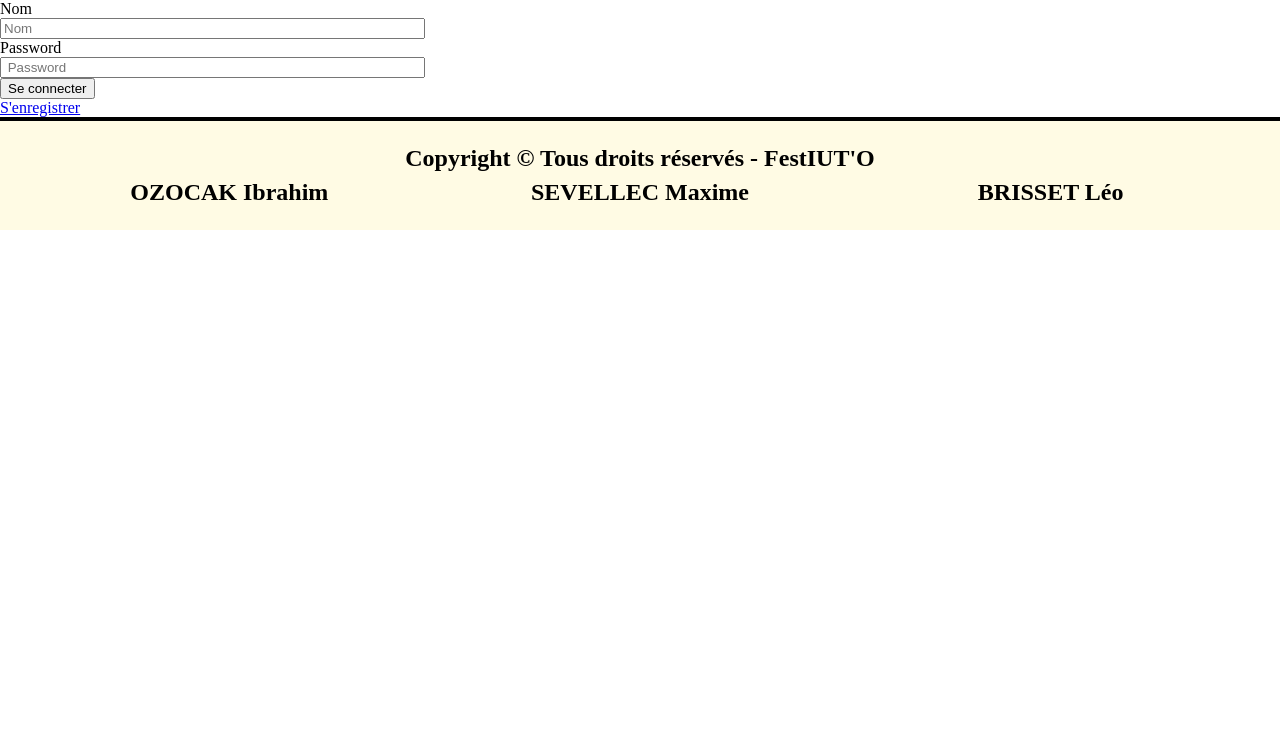
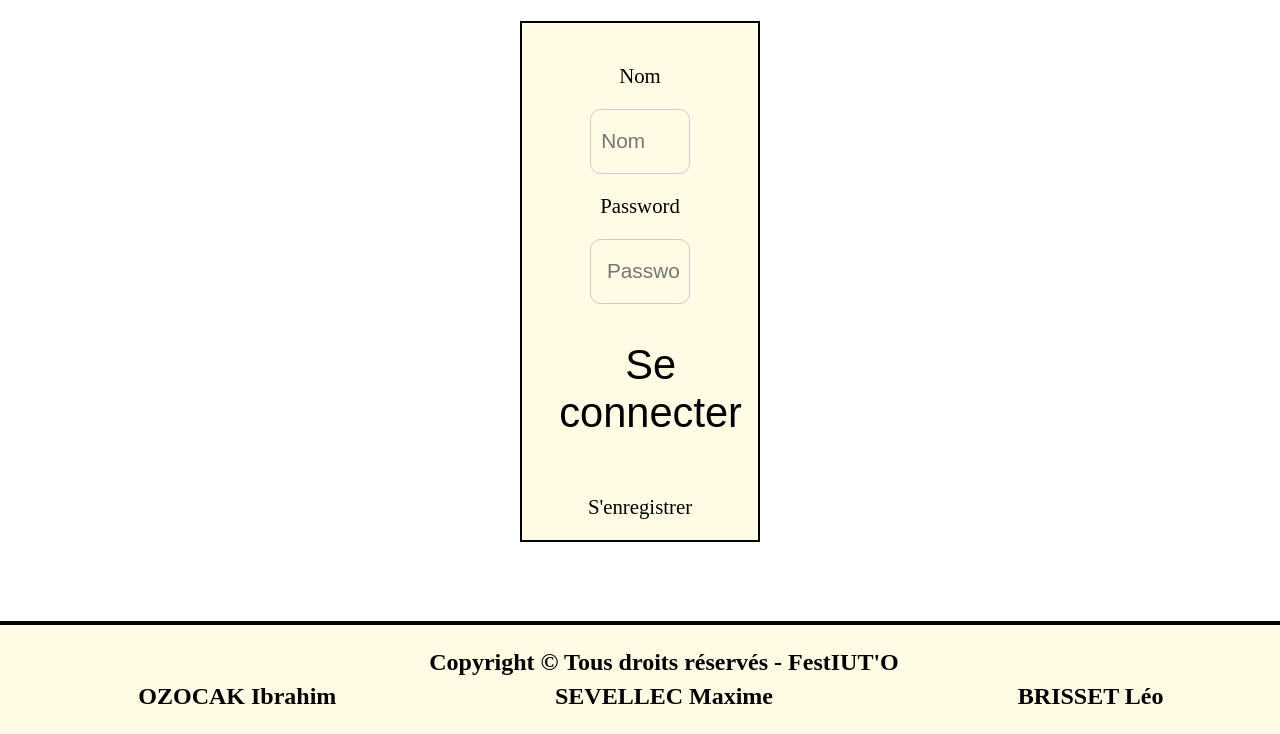
Before and after one commit to BRISSETLeo/sae_festiut, a Flask app: page /login/ in a window 1280 px wide; the page is wider, and only the part inside the window is pictured. Shown: the part 66-800 px from the top of that part. Run offline with Flask 3, Linux system fonts and the light colour scheme; parts of the project's set-up code (start-up, migrations or seed data) failed here and were passed over.

Commit message:
un peu de tout

```diff
--- a/festiut/commands.py
+++ b/festiut/commands.py
@@ -1,3 +1,4 @@
+from festiut.models import Journee
 from .app import app , db
 
 @app.cli. command()
--- a/festiut/static/css/base.css
+++ b/festiut/static/css/base.css
@@ -30,6 +30,9 @@
 }
 
 .footer {
+    position: absolute;
+    bottom: 0;
+    width: 100%;
     font-size: 1.5em;
     background-color: #fffbe4;
     border-top: 0.2em solid #000000;
--- /dev/null
+++ b/festiut/static/css/login.css
@@ -0,0 +1,54 @@
+.parent{
+    margin: 1em;
+    text-align: center;
+    font-size: 1.3em;
+    border: 0.1em solid black;
+    margin: 1em 25em;
+    padding: 1em;
+    background-color: #fffbe4;
+}
+
+form div{
+    margin-top: 1em;
+}
+
+input[type="text"], input[type="password"]{
+    background-color: #fffbe4;
+    width: 40%;
+    height: 2em;
+    border-radius: 0.5em;
+    border: 1px solid #ccc;
+    padding: 0.5em;
+    font-size: 1em;
+}
+
+.registerOrLogin{
+    text-decoration: none;
+    color: #000;
+    cursor: pointer;
+    border: 0.1em solid transparent;
+    margin-bottom: 3em;
+}
+
+button{
+    font-size: 2em;
+    margin-bottom: 1em;
+    padding: 0.3em;
+    background: none;
+    border: 0.1em solid transparent;
+    border-radius: 0.5em;
+}
+
+button:hover{
+    background: red;
+    border-width: 0.1em;
+    border-style: solid;
+    border-color: red;
+    cursor: pointer;
+}
+
+.registerOrLogin:hover{
+    border-width: 0 0 0.1em 0;
+    border-style: solid;
+    border-color: red;
+}
--- a/festiut/templates/login.html
+++ b/festiut/templates/login.html
@@ -1,5 +1,8 @@
 {% extends "base.html" %}
 {% block main %}
+<link rel="stylesheet" href="{{ url_for ('static', filename ='css/login.css') }}">
+<div class="container">
+    <div class="parent">
         <form class="form-horizontal" role="form" method ="POST" action ="{{ url_for ('login') }}">
             {{ form.hidden_tag () }}
             <div class="form -group">
@@ -20,5 +23,7 @@
                 </div>
             </div>
         </form>
-<a href="{{ url_for ('register') }}">S'enregistrer</a>
+        <a class="registerOrLogin" href="{{ url_for ('register') }}">S'enregistrer</a>
+    </div>
+</div>
 {% endblock %}
--- a/festiut/templates/voir_les_groupes.html
+++ b/festiut/templates/voir_les_groupes.html
@@ -5,7 +5,7 @@
 {% endblock %}
 {% block main %}
 <link rel="stylesheet" href="{{ url_for('static', filename='css/voir_les_lieux.css') }}">
-{% for lieu in lieux %}
+{% for groupe in groupes %}
 <div class="lieu">
     <h2>{{ groupe.nomGroupe }}</h2>
     <p>{{ groupe.styleGroupe }}</p>
--- a/festiut/views.py
+++ b/festiut/views.py
@@ -100,7 +100,18 @@ def info_billet(idBillet):
 @app.route("/programme")
 def programme():
     events = Event.query.all()
-    return render_template("programme.html", events=events)
+    jours_festival = Journee.query.all()
+    groupes = Groupe.query.all()
+
+
+    return render_template('programme.html', jours_festival=jours_festival, events=events, groupes=groupes)
+
+@app.route("/programme_jour/<int:idJournee>")
+def programme_jour(idJournee):
+    journee = Journee.query.filter_by(idJournee=idJournee).first()
+    events = journee.eventsJournee
+    groupes = Groupe.query.all()
+    return render_template('programme_jour.html', journee=journee, events=events, groupes=groupes)
 
 @app.route("/acheter_billet/<int:idBillet>", methods =("GET","POST" ,))
 def acheter_billet(idBillet):
```
Also changed, not shown: festiut/static/css/programme.css (added, +45 -0 lines), festiut/templates/programme.html (added, +28 -0 lines), festiut/templates/register.html (+9 -1 lines). Lines whose indentation alone changed are shown as unchanged.
